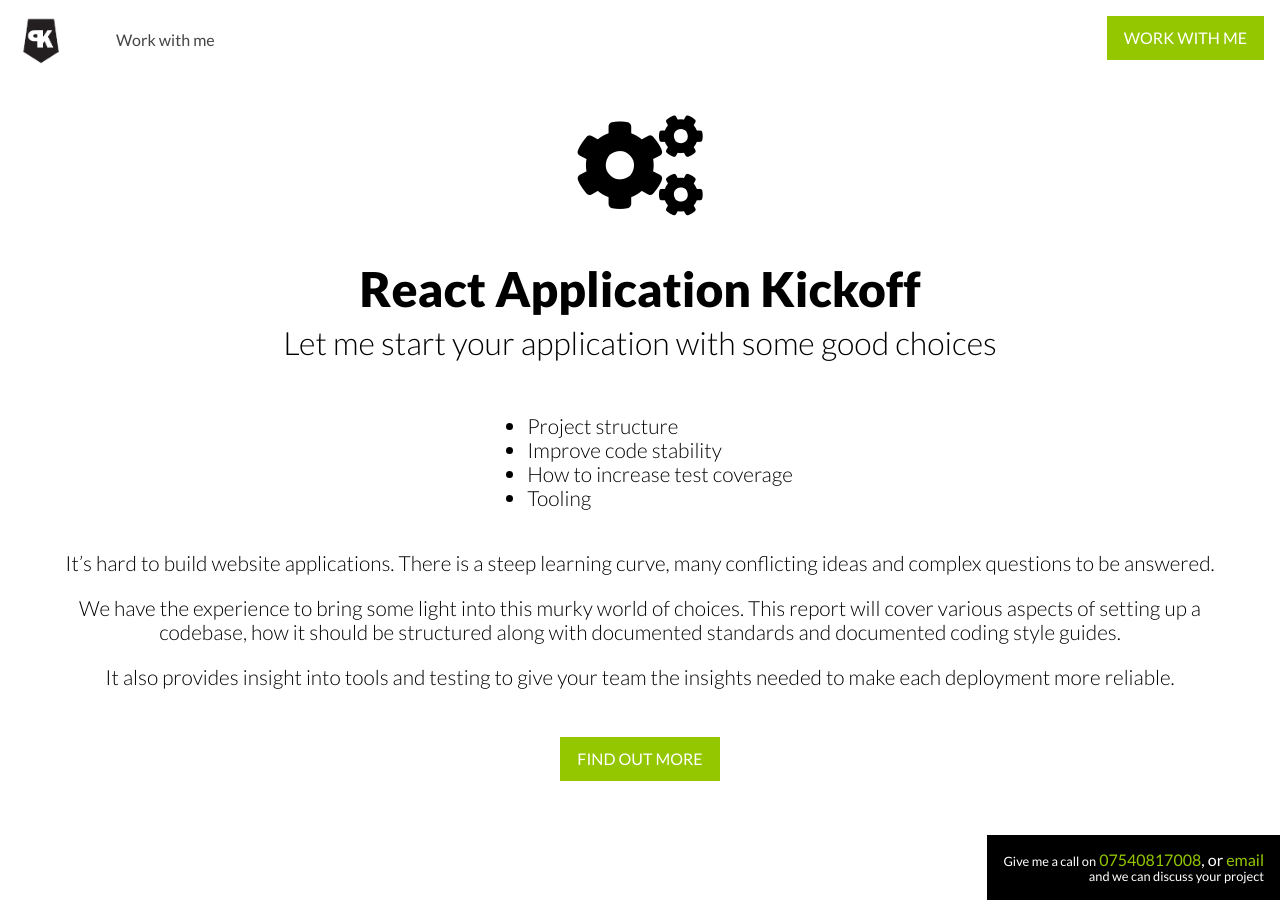
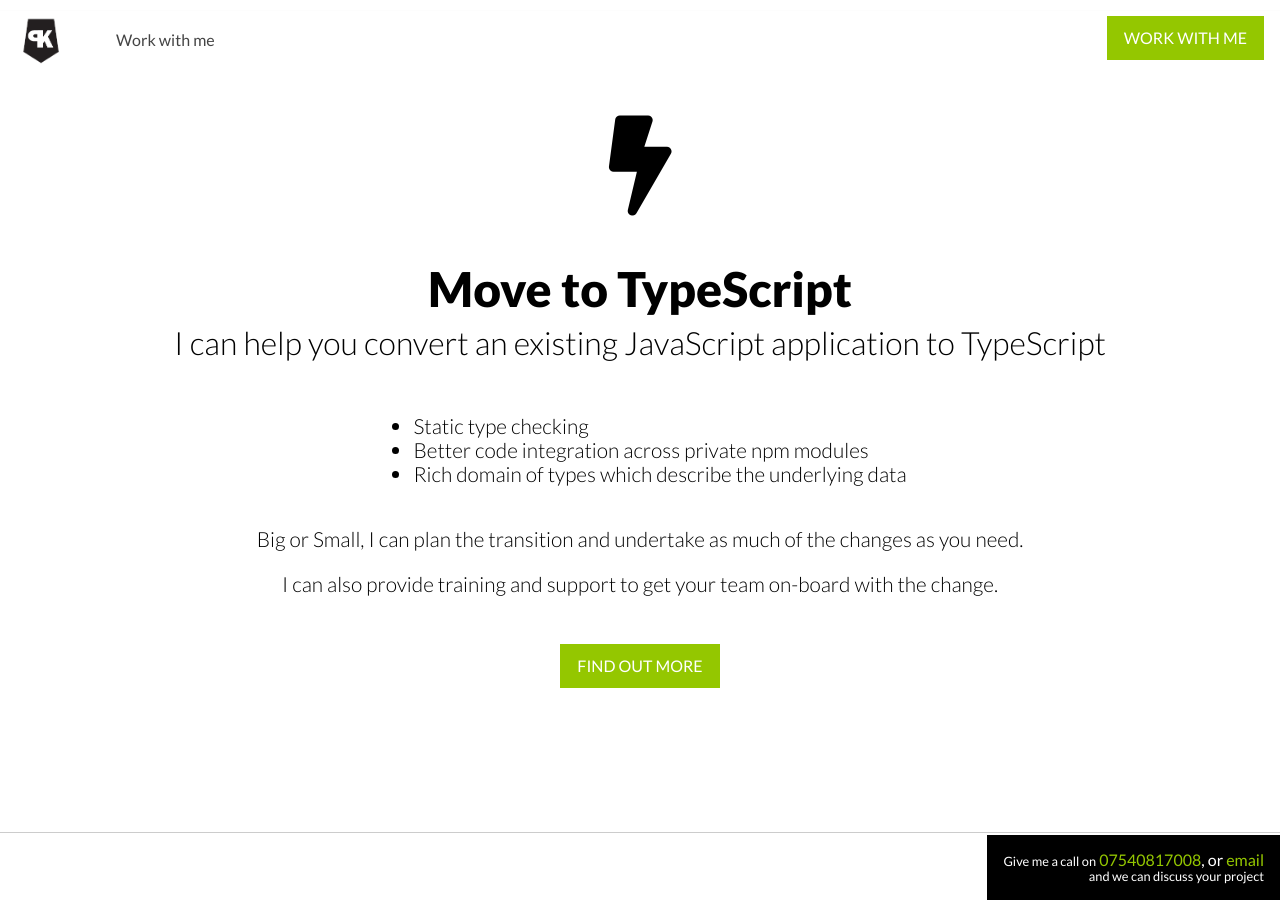
Before and after one commit to pogokid/pogokid.github.io, a Jekyll site: the page built from workwithus/index.mkd, in a window 1280 px wide and 900 px high, scrolled down 1907 px. Built offline with Jekyll 4.4.1, drawn with Linux system fonts in a browser that asks for light colours; nearby versions of some CDN libraries; some web fonts are replaced; a style sheet for code colours, icons or effects is not loaded.

Commit message:
updated products

```diff
--- a/_data/products.yml
+++ b/_data/products.yml
@@ -15,11 +15,30 @@
     I have been working with JavaScript applications for over a decade and with
     React, Redux for the last few years.
 
+- id: typescript-transition
+  name: Move to TypeScript
+  pitch: >-
+    I can help you convert an existing JavaScript application to
+    TypeScript
+  icon: bolt
+  more: 'mailto:dave.taylor@pogokid.com'
+  about: |
+    Big or Small, I can plan the transition and undertake as much of
+    the changes as you need.
+
+    I can also provide training and support to get your team on-board
+    with the change.
+
+  rewards:
+    - Static type checking
+    - Better code integration across private npm modules
+    - Rich domain of types which describe the underlying data
+
 - id: react-kickoff
   name: React Application Kickoff
   pitch: >-
     Let me start your application with some good choices
-  icon: cogs
+  icon: cubes
   more: https://www.surveymonkey.co.uk/r/KNN2ZXH
   about: |
     It's hard to build website applications. There is a steep learning
@@ -44,7 +63,7 @@
   pitch: >-
     You've already got a React application and want some insight on how
     it could be improved
-  icon: cogs
+  icon: laptop-medical
   more: https://www.surveymonkey.co.uk/r/KNN2ZXH
   about: |
     This analysis report will cover various aspect of how a codebase has
--- a/_layouts/master.htm
+++ b/_layouts/master.htm
@@ -17,7 +17,7 @@
     <meta name="viewport" content="width=device-width,initial-scale=1, maximum-scale=1">
 
     <link href='https://fonts.googleapis.com/css?family=Playfair+Display:400,400italic|Lato:400,300,300italic,400italic,900,900italic' rel='stylesheet' type='text/css'>
-    <link rel="stylesheet" href="https://use.fontawesome.com/releases/v5.5.0/css/all.css" integrity="sha384-B4dIYHKNBt8Bc12p+WXckhzcICo0wtJAoU8YZTY5qE0Id1GSseTk6S+L3BlXeVIU" crossorigin="anonymous">
+    <link rel="stylesheet" href="https://use.fontawesome.com/releases/v5.8.2/css/all.css" integrity="sha384-oS3vJWv+0UjzBfQzYUhtDYW+Pj2yciDJxpsK1OYPAYjqT085Qq/1cq5FLXAZQ7Ay" crossorigin="anonymous">
     <link rel="stylesheet" href="/lib/pure-grids.css">
     <link rel="stylesheet" href="//cdnjs.cloudflare.com/ajax/libs/highlight.js/9.12.0/styles/atelier-estuary-light.min.css">
     <link rel="stylesheet" href="/bundle/styles.css">
--- a/serverless.yml
+++ b/serverless.yml
@@ -3,7 +3,7 @@
 provider:
   name: aws
   region: eu-west-1
-  runtime: nodejs6.10
+  runtime: nodejs8.10
   stage: ${opt:stage, 'dev'}
   profile: pogokid
 
```
Also changed, not shown: _layouts/workwithme.html (line endings or trailing spaces).
